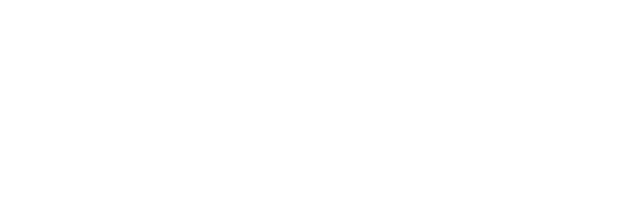
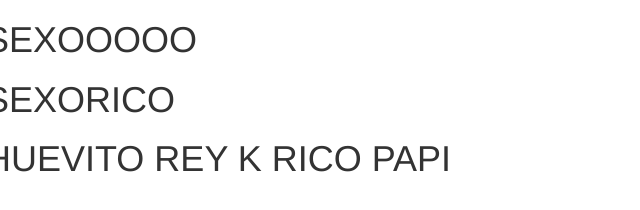
Before and after one commit to MiguelGaticaBestNick123/eggking, a plain HTML site: page index.html in a window 1280 px wide. Shown: the whole page, without its empty margins (0-640 px from the left). Drawn offline with nearby package versions, Linux system fonts and the light colour scheme.

Commit message:
Css e index modificado

```diff
--- a/index.html
+++ b/index.html
@@ -16,6 +16,14 @@
 
 </head>
 <body>
+    <div class="row">
+        <div class="size-sm=4"> <H1>SEXOOOOO</H1></div>
+        <div class="size-sm=4"><h1>SEXORICO</h1></div>
+        <div class="size-sm=4"><h1>HUEVITO REY K RICO PAPI</h1></div>
+
+
+
+    </div>
 
 </body>
 </html>
```
Also changed, not shown: css/front-css.css (added).
